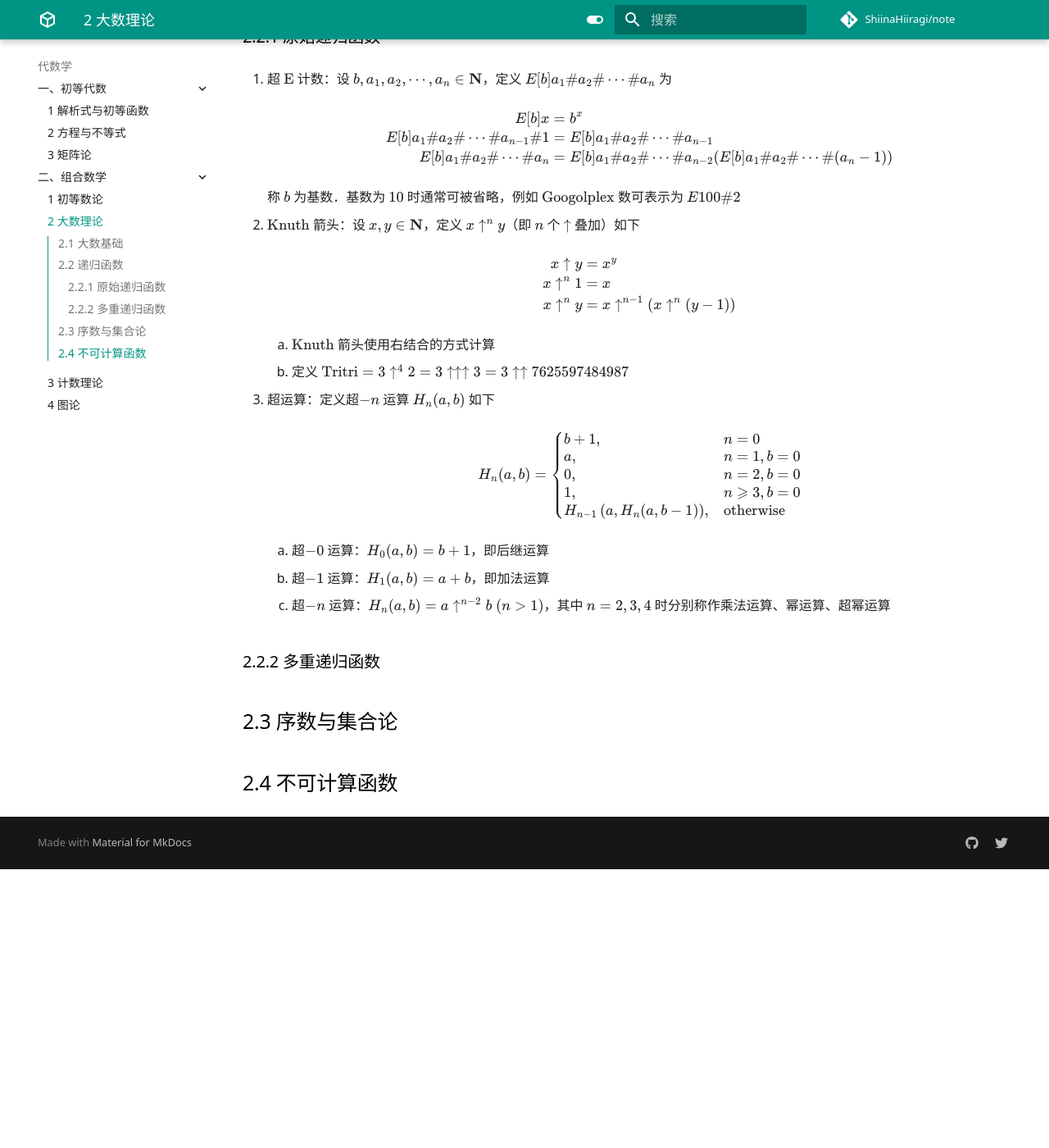
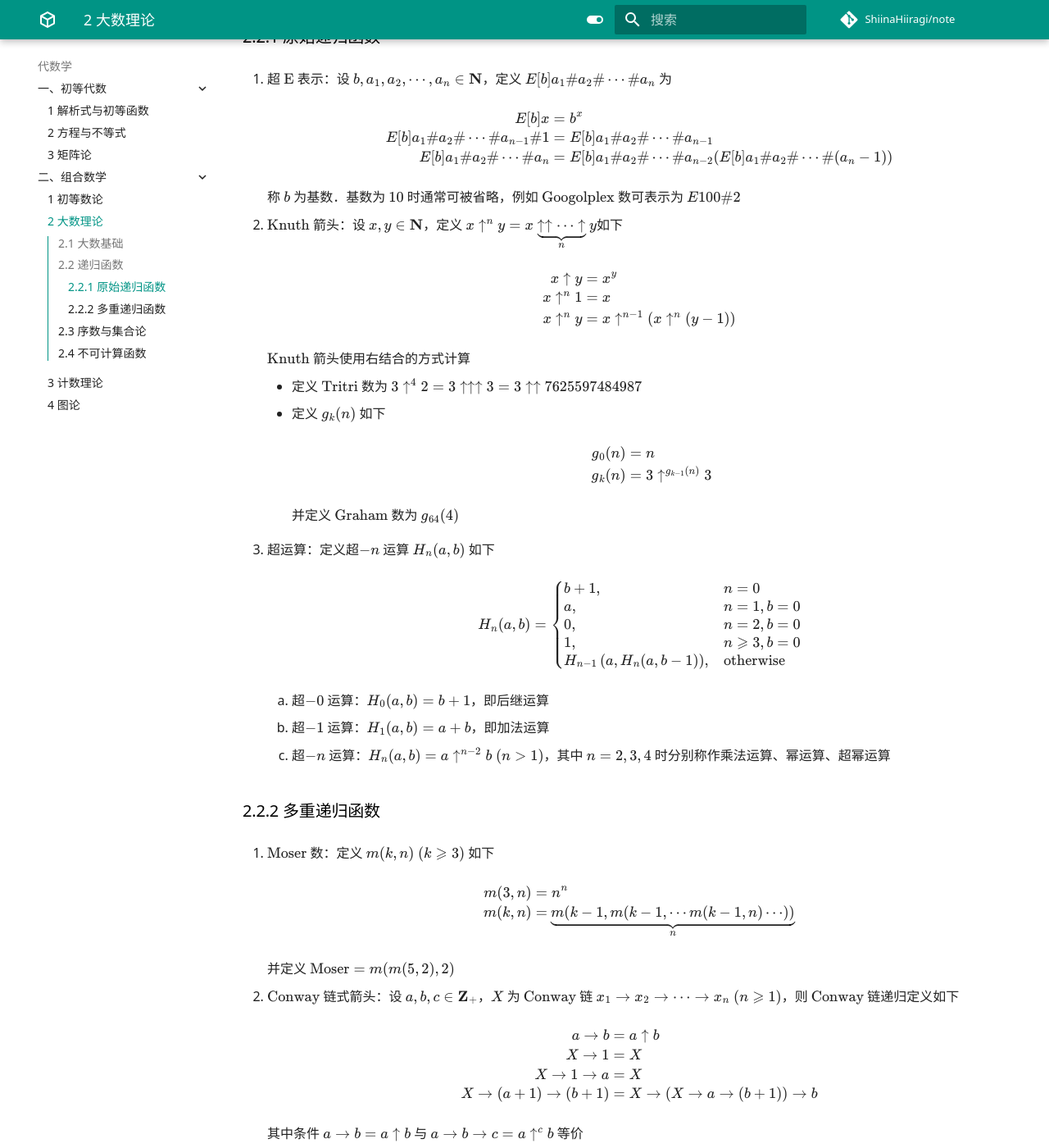
Before and after one commit to ShiinaHiiragi/note, an MkDocs documentation site: the page built from docs/alg/comb/gg.md, in a window 1280 px wide and 1400 px high, scrolled down 1016 px. Shown: the whole window at 82% size. Built offline with MkDocs 1.6.1 and Material for MkDocs 9.7.7, drawn with Linux system fonts in a browser that asks for light colours; comment, search, counter and statistics services are not loaded; before the commit the page ends 2076 px from its top, so only the background shows below that.

Commit message:
add some double recursive

```diff
--- a/docs/alg/comb/gg.md
+++ b/docs/alg/comb/gg.md
@@ -33,7 +33,7 @@
 
 ## 2.2 递归函数
 ### 2.2.1 原始递归函数
-1. 超 $\text{E}$ 计数：设 $b, a_1, a_2, \cdots, a_n \in \mathbf N$，定义 $E[b] a_1 \# a_2 \# \cdots \# a_n$ 为
+1. 超 $\text{E}$ 表示：设 $b, a_1, a_2, \cdots, a_n \in \mathbf N$，定义 $E[b] a_1 \# a_2 \# \cdots \# a_n$ 为
 
     $$
     \begin{aligned}
@@ -45,7 +45,7 @@
 
     称 $b$ 为基数．基数为 $10$ 时通常可被省略，例如 $\text{Googolplex}$ 数可表示为 $E 100\#2$
 
-2. $\text{Knuth}$ 箭头：设 $x, y \in \mathbf N$，定义 $x \uparrow^n y$（即 $n$ 个 $\uparrow$ 叠加）如下
+2. $\text{Knuth}$ 箭头：设 $x, y \in \mathbf N$，定义 $x \uparrow^n y = x \ \small \underbrace{\normalsize \uparrow \uparrow \cdots \uparrow}_{\normalsize n} \normalsize \ y$如下
 
     $$
     \begin{aligned}
@@ -55,8 +55,19 @@
     \end{aligned}
     $$
 
-    1. $\text{Knuth}$ 箭头使用右结合的方式计算
-    2. 定义 $\text{Tritri} = 3 \uparrow^4 2 = 3 \uparrow \uparrow \uparrow 3 = 3 \uparrow \uparrow 7625597484987$
+    $\text{Knuth}$ 箭头使用右结合的方式计算
+
+    - 定义 $\text{Tritri}$ 数为 $3 \uparrow^4 2 = 3 \uparrow \uparrow \uparrow 3 = 3 \uparrow \uparrow 7625597484987$
+    - 定义 $g_k(n)$ 如下
+
+        $$
+        \begin{aligned}
+        g_0(n) & = n \\
+        g_k(n) & = 3 \uparrow^{g_{k-1}(n)} 3
+        \end{aligned}
+        $$
+
+        并定义 $\text{Graham}$ 数为 $g_{64}(4)$
 
 3. 超运算：定义超$-n$ 运算 $H_n(a, b)$ 如下
 
@@ -75,6 +86,29 @@
     3. 超$-n$ 运算：$H_n(a, b) = a \uparrow^{n-2} b \ (n > 1)$，其中 $n = 2, 3, 4$ 时分别称作乘法运算、幂运算、超幂运算
 
 ### 2.2.2 多重递归函数
+1. $\text{Moser}$ 数：定义 $m(k, n) \ (k \geqslant 3)$ 如下
+
+    $$
+    \begin{aligned}
+    m(3, n) & = n^n \\
+    m(k, n) & = \small \underbrace{\normalsize m(k-1, m(k-1, \cdots m(k-1, n) \cdots))}_{\normalsize n} \normalsize
+    \end{aligned}
+    $$
+
+    并定义 $\text{Moser} = m(m(5, 2), 2)$
+
+2. $\text{Conway}$ 链式箭头：设 $a, b, c \in \mathbf Z_+$，$X$ 为 $\text{Conway}$ 链 $x_1 \to x_2 \to \cdots \to x_n \ (n \geqslant 1)$，则 $\text{Conway}$ 链递归定义如下
+
+    $$
+    \begin{aligned}
+    a \to b & = a \uparrow b \\
+    X \to 1 & = X \\
+    X \to 1 \to a & = X \\
+    X \to (a + 1) \to (b + 1) & = X \to (X \to a \to (b + 1)) \to b
+    \end{aligned}
+    $$
+
+    其中条件 $a \to b = a \uparrow b$ 与 $a \to b \to c = a\uparrow^c b$ 等价
 
 ## 2.3 序数与集合论
 
```
Also changed, not shown: docs/index.md (+1 -1 lines), docs/logic/rec/calc.md (+1 -0 lines), docs/logic/set/zfc.md (+2 -2 lines).
